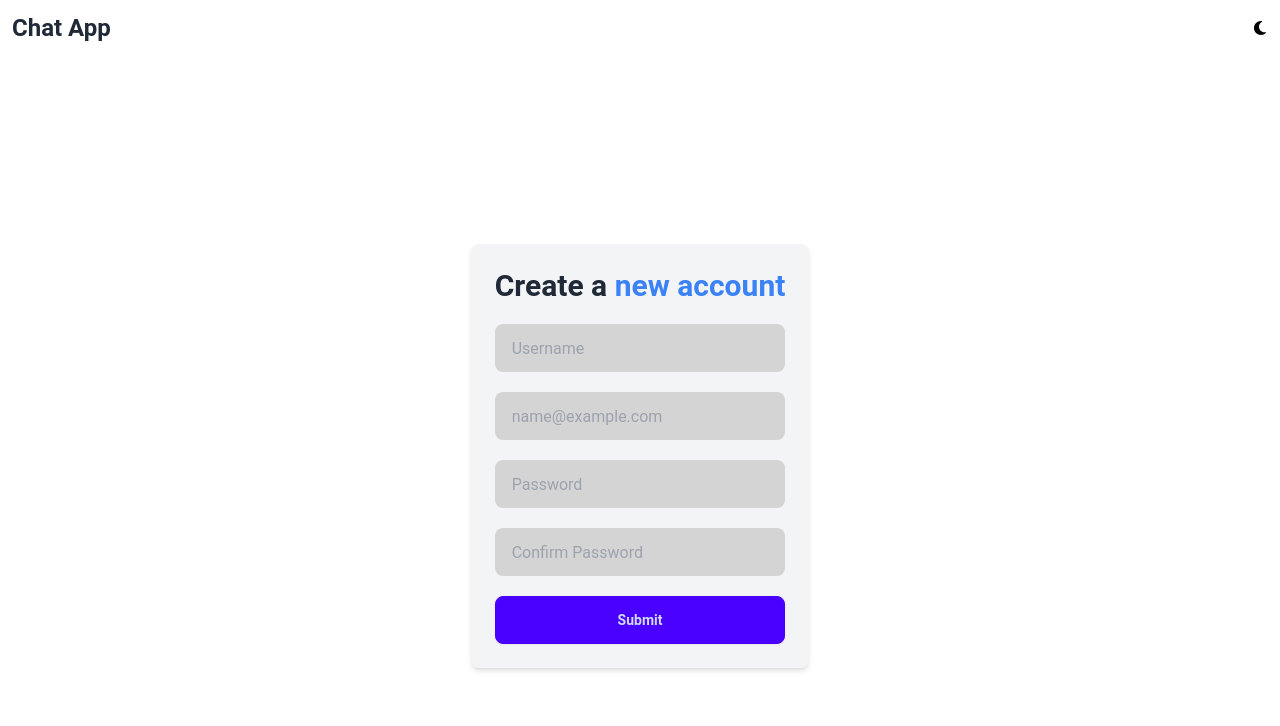
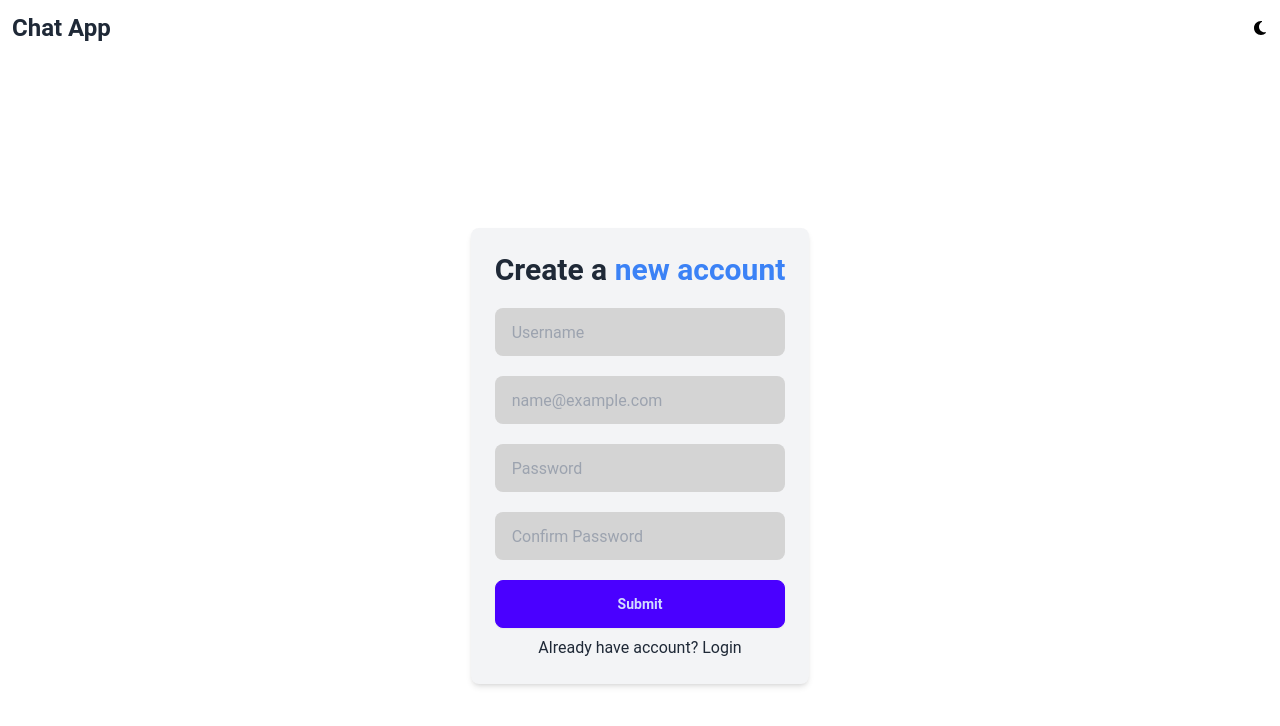
Before and after one commit to yashcrest/MERN-CHAT-APP, a React (Vite) app in the folder frontend/: page /register in a window 1280 px wide. Shown: the top 726 px of the page. Built offline with nearby package versions, Linux system fonts and the light colour scheme.

Commit message:
refactor: Improve link placement in login and register pages

```diff
--- a/frontend/src/components/Pages/Login.jsx
+++ b/frontend/src/components/Pages/Login.jsx
@@ -80,7 +80,7 @@ const Login = () => {
                 </button>
                 <div className="dark:text-gray-50 mt-2 hover:underline inline-block hover:text-blue-700 dark:hover:text-blue-300">
                   <p>
-                    Don't have an account? <Link to="/register">Register</Link>
+                    <Link to="/register"> Don't have an account? Register</Link>
                   </p>
                 </div>
               </Form>
--- a/frontend/src/components/Pages/Register.jsx
+++ b/frontend/src/components/Pages/Register.jsx
@@ -5,6 +5,7 @@ import { registerValidationSchema } from "../../schemas/userSchema";
 import { useRegisterMutation } from "../../redux/action/userApiSlice";
 import { setCredentials } from "../../redux/action/authSlice";
 import { toast } from "react-toastify";
+import { Link } from "react-router-dom";
 
 const Register = () => {
   const dispatch = useDispatch();
@@ -95,6 +96,11 @@ const Register = () => {
                 >
                   Submit
                 </button>
+                <div className="dark:text-gray-50 mt-2  text-center hover:underline inline-block hover:text-blue-700 dark:hover:text-blue-300">
+                  <p>
+                    <Link to="/login">Already have account? Login</Link>
+                  </p>
+                </div>
               </Form>
             )}
           </Formik>
```
